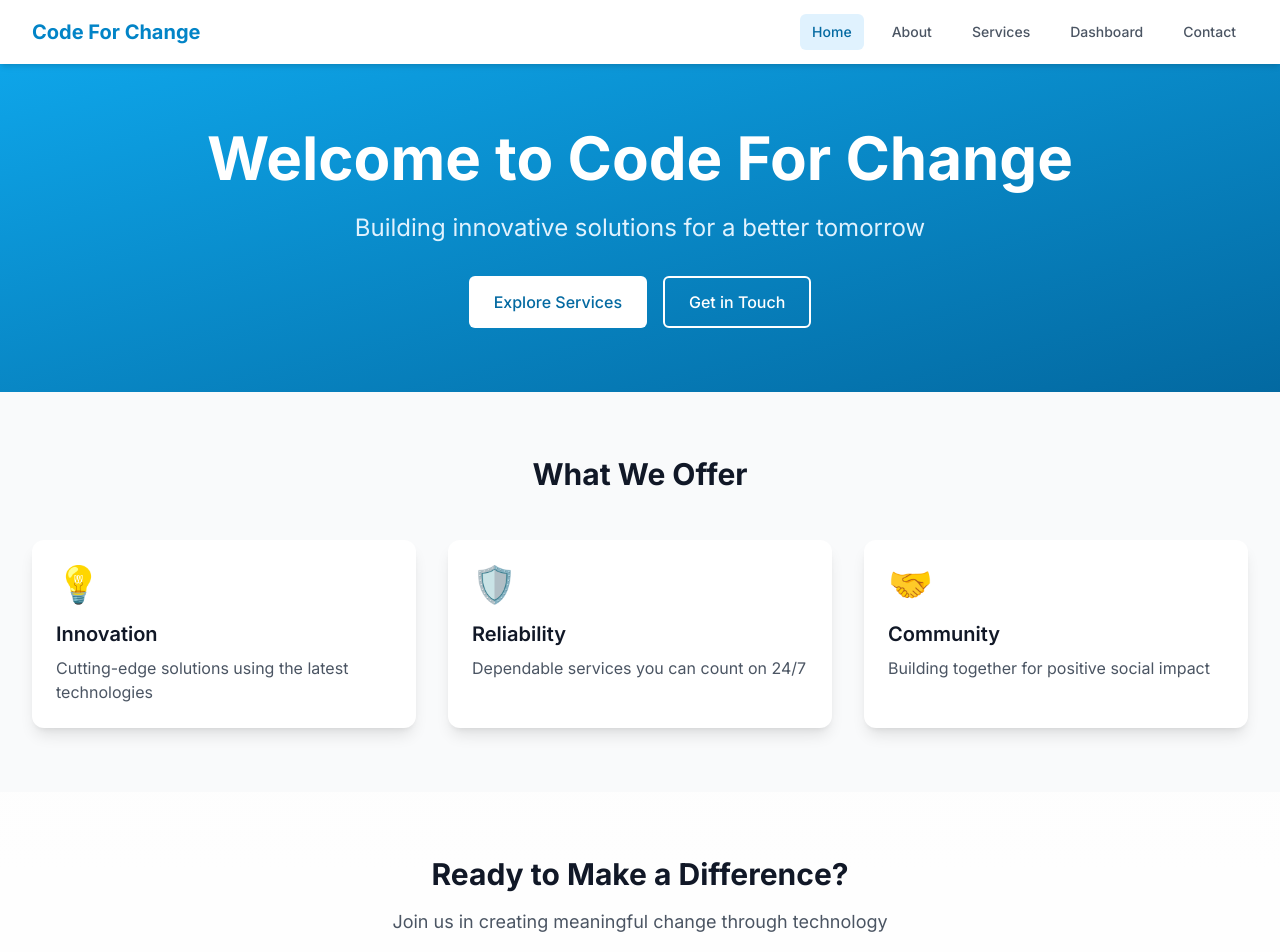
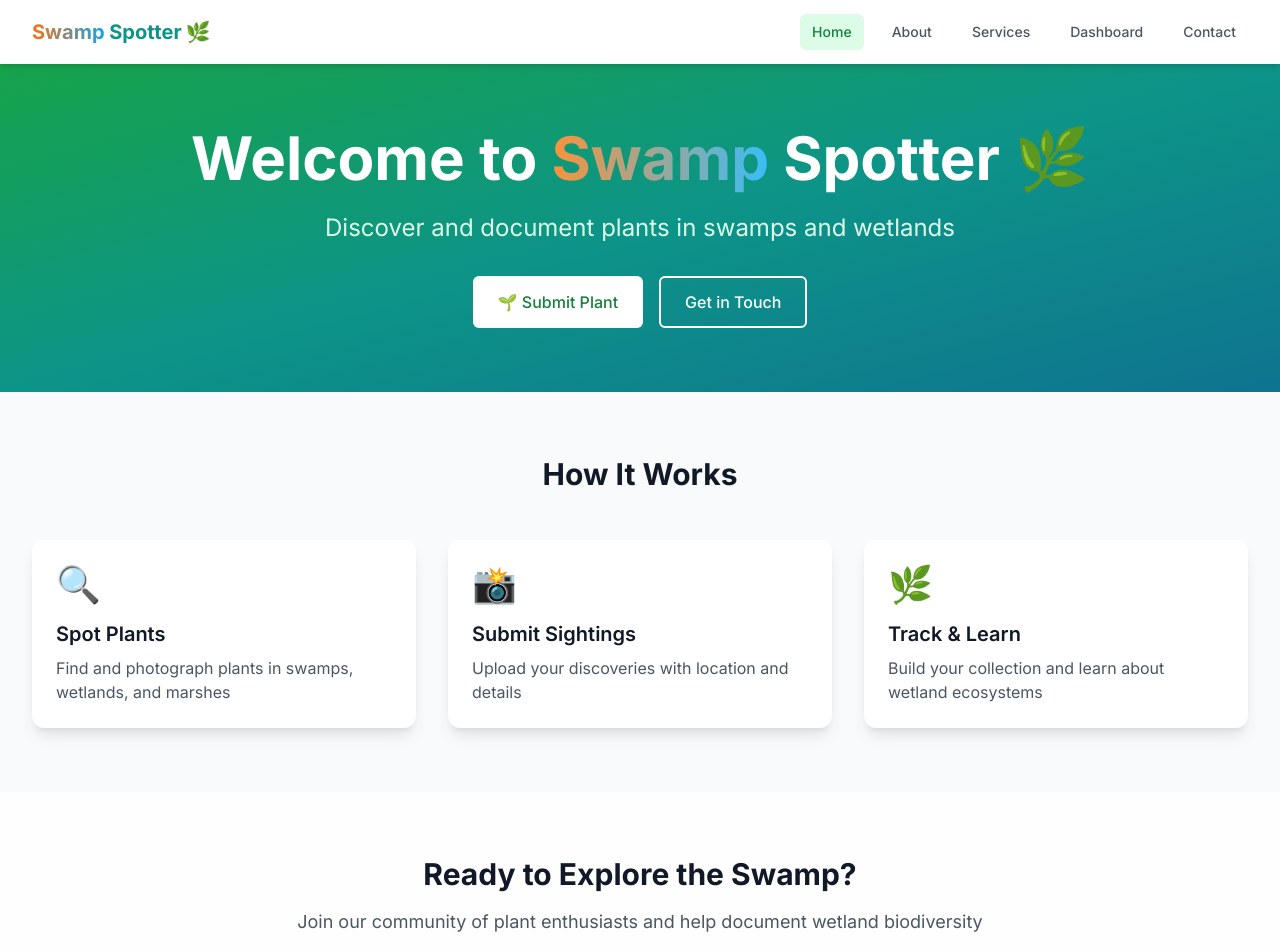
Before and after one commit to DanielLipszyc/Code-For-Change-2026, a Next.js app: page / in a window 1280 px wide. Shown: the top 952 px of the page. Built offline with nearby package versions, Linux system fonts and the light colour scheme.

Commit message:
Rebrand to Swamp Spotter with green theme

```diff
--- a/src/app/layout.tsx
+++ b/src/app/layout.tsx
@@ -6,13 +6,13 @@ import Navigation from "@/components/Navigation";
 const inter = Inter({ subsets: ["latin"] });
 
 export const metadata: Metadata = {
-  title: "Code For Change 2026",
-  description: "A mobile-friendly web application",
+  title: "Swamp Spotter",
+  description: "Spot and submit plants in swamps and wetlands",
   manifest: "/manifest.json",
   appleWebApp: {
     capable: true,
     statusBarStyle: "default",
-    title: "Code For Change",
+    title: "Swamp Spotter",
   },
 };
 
@@ -22,8 +22,8 @@ export const viewport: Viewport = {
   maximumScale: 1,
   userScalable: false,
   themeColor: [
-    { media: "(prefers-color-scheme: light)", color: "#ffffff" },
-    { media: "(prefers-color-scheme: dark)", color: "#0a0a0a" },
+    { media: "(prefers-color-scheme: light)", color: "#f0fdf4" },
+    { media: "(prefers-color-scheme: dark)", color: "#14532d" },
   ],
 };
 
--- a/src/app/page.tsx
+++ b/src/app/page.tsx
@@ -2,20 +2,20 @@ export default function Home() {
   return (
     <div className="min-h-screen">
       {/* Hero Section */}
-      <section className="bg-gradient-to-br from-primary-500 to-primary-700 text-white py-16 px-4 sm:px-6 lg:px-8">
+      <section className="bg-gradient-to-br from-green-600 via-teal-600 to-cyan-700 text-white py-16 px-4 sm:px-6 lg:px-8">
         <div className="max-w-7xl mx-auto text-center">
           <h1 className="text-4xl sm:text-5xl lg:text-6xl font-bold mb-6">
-            Welcome to Code For Change
+            Welcome to <span className="bg-gradient-to-r from-orange-400 to-sky-400 bg-clip-text text-transparent">Swamp</span> Spotter 🌿
           </h1>
-          <p className="text-lg sm:text-xl lg:text-2xl mb-8 text-primary-100 max-w-3xl mx-auto">
-            Building innovative solutions for a better tomorrow
+          <p className="text-lg sm:text-xl lg:text-2xl mb-8 text-green-100 max-w-3xl mx-auto">
+            Discover and document plants in swamps and wetlands
           </p>
           <div className="flex flex-col sm:flex-row gap-4 justify-center">
             <a
-              href="/services"
-              className="inline-flex items-center justify-center px-6 py-3 border border-transparent text-base font-medium rounded-md text-primary-700 bg-white hover:bg-primary-50 transition-colors"
+              href="/submit"
+              className="inline-flex items-center justify-center px-6 py-3 border border-transparent text-base font-medium rounded-md text-green-700 bg-white hover:bg-green-50 transition-colors"
             >
-              Explore Services
+              🌱 Submit Plant
             </a>
             <a
               href="/contact"
@@ -31,25 +31,25 @@ export default function Home() {
       <section className="py-16 px-4 sm:px-6 lg:px-8 bg-gray-50 dark:bg-gray-900">
         <div className="max-w-7xl mx-auto">
           <h2 className="text-3xl font-bold text-center mb-12 text-gray-900 dark:text-white">
-            What We Offer
+            How It Works
           </h2>
           <div className="grid grid-cols-1 md:grid-cols-2 lg:grid-cols-3 gap-8">
             {[
               {
-                title: "Innovation",
+                title: "Spot Plants",
                 description:
-                  "Cutting-edge solutions using the latest technologies",
-                icon: "💡",
+                  "Find and photograph plants in swamps, wetlands, and marshes",
+                icon: "🔍",
               },
               {
-                title: "Reliability",
-                description: "Dependable services you can count on 24/7",
-                icon: "🛡️",
+                title: "Submit Sightings",
+                description: "Upload your discoveries with location and details",
+                icon: "📸",
               },
               {
-                title: "Community",
-                description: "Building together for positive social impact",
-                icon: "🤝",
+                title: "Track & Learn",
+                description: "Build your collection and learn about wetland ecosystems",
+                icon: "🌿",
               },
             ].map((feature, index) => (
               <div
@@ -73,16 +73,16 @@ export default function Home() {
       <section className="py-16 px-4 sm:px-6 lg:px-8">
         <div className="max-w-4xl mx-auto text-center">
           <h2 className="text-3xl font-bold mb-4 text-gray-900 dark:text-white">
-            Ready to Make a Difference?
+            Ready to Explore the Swamp?
           </h2>
           <p className="text-lg text-gray-600 dark:text-gray-400 mb-8">
-            Join us in creating meaningful change through technology
+            Join our community of plant enthusiasts and help document wetland biodiversity
           </p>
           <a
             href="/dashboard"
-            className="inline-flex items-center justify-center px-8 py-4 border border-transparent text-lg font-medium rounded-md text-white bg-primary-600 hover:bg-primary-700 transition-colors"
+            className="inline-flex items-center justify-center px-8 py-4 border border-transparent text-lg font-medium rounded-md text-white bg-green-600 hover:bg-green-700 transition-colors"
           >
-            Get Started
+            🐊 Get Started
           </a>
         </div>
       </section>
--- a/src/components/Navigation.tsx
+++ b/src/components/Navigation.tsx
@@ -22,8 +22,10 @@ export default function Navigation() {
         <div className="flex justify-between h-16">
           <div className="flex items-center">
             <Link href="/" className="flex-shrink-0 flex items-center">
-              <span className="text-xl font-bold text-primary-600">
-                Code For Change
+              <span className="text-xl font-bold">
+                <span className="bg-gradient-to-r from-orange-500 to-sky-500 bg-clip-text text-transparent">Swamp</span>
+                <span className="text-teal-600 dark:text-teal-400"> Spotter</span>
+                <span className="ml-1">🌿</span>
               </span>
             </Link>
           </div>
--- a/tailwind.config.ts
+++ b/tailwind.config.ts
@@ -10,16 +10,22 @@ const config: Config = {
     extend: {
       colors: {
         primary: {
-          50: "#f0f9ff",
-          100: "#e0f2fe",
-          200: "#bae6fd",
-          300: "#7dd3fc",
-          400: "#38bdf8",
-          500: "#0ea5e9",
-          600: "#0284c7",
-          700: "#0369a1",
-          800: "#075985",
-          900: "#0c4a6e",
+          50: "#f0fdf4",
+          100: "#dcfce7",
+          200: "#bbf7d0",
+          300: "#86efac",
+          400: "#4ade80",
+          500: "#22c55e",
+          600: "#16a34a",
+          700: "#15803d",
+          800: "#166534",
+          900: "#14532d",
+        },
+        swamp: {
+          orange: "#f97316",
+          blue: "#0ea5e9",
+          teal: "#0d9488",
+          water: "#164e63",
         },
       },
     },
```
Also changed, not shown: public/manifest.json.
